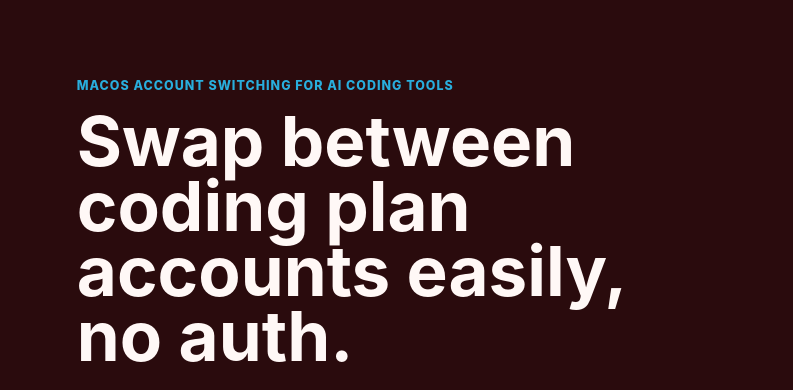
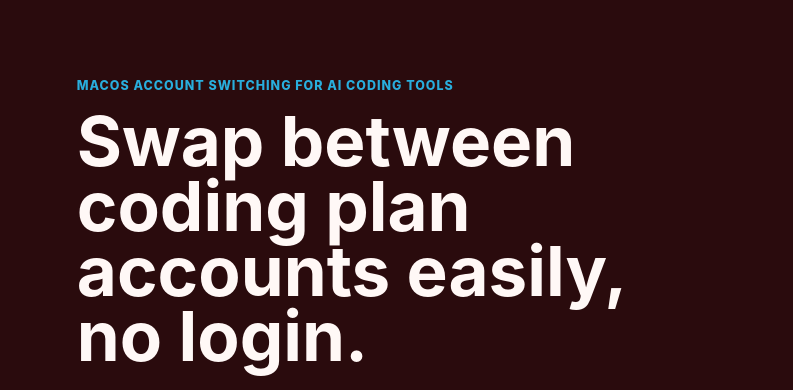
Before and after one commit to anosognosia/vibe-swap, a website: page site/index.html in a window 1280 px wide. Shown: the part 86-476 px from the top of the page, 0-793 px from the left. Drawn offline with Linux system fonts and the light colour scheme.

Commit message:
Update homepage hero copy

```diff
--- a/site/index.html
+++ b/site/index.html
@@ -47,7 +47,7 @@
       <section class="hero">
         <div class="hero-copy">
           <p class="eyebrow">macOS account switching for AI coding tools</p>
-          <h1>Swap between coding plan accounts easily, no auth.</h1>
+          <h1>Swap between coding plan accounts easily, no login.</h1>
           <p class="lede">
             VibeSwap saves and switches local auth state for Codex, Claude Code,
             Claude Desktop OAuth, and Antigravity/agy while preserving the
```
